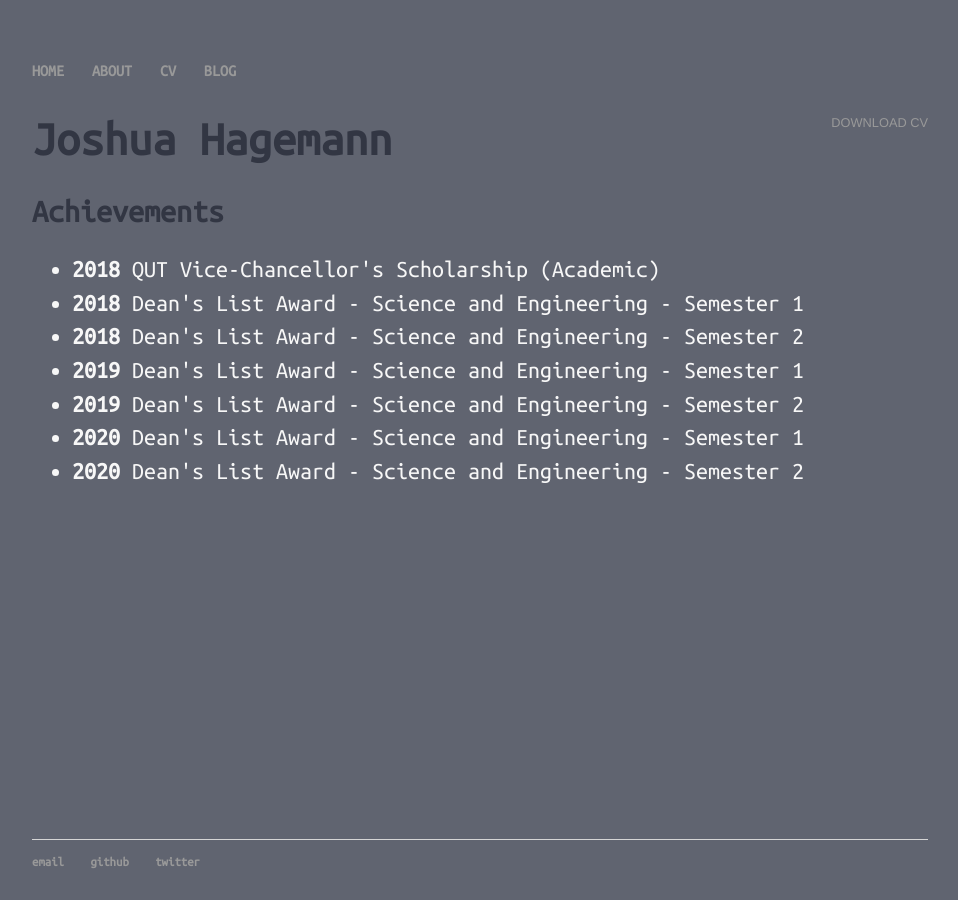
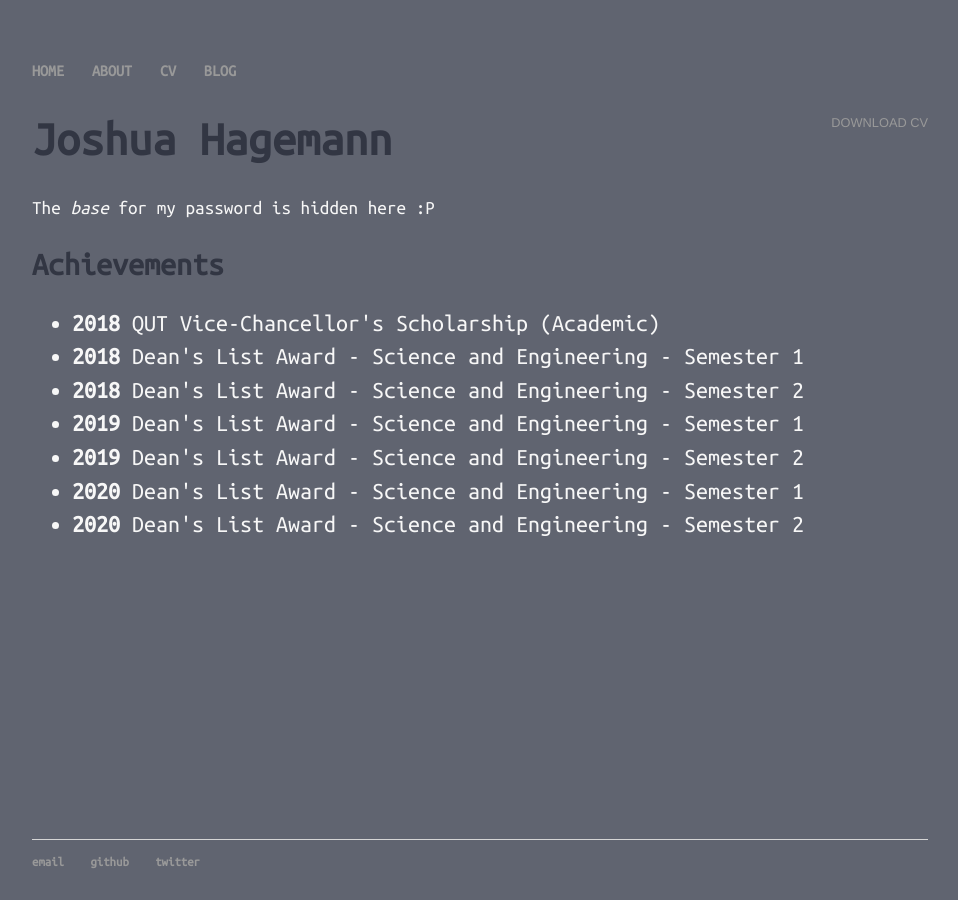
Before and after one commit to HagemannJ/HagemannJ.github.io, a Jekyll site: the page built from cv/index.html, in a window 1280 px wide. Shown: the whole page, without its empty margins (160-1118 px from the left). Built offline with Jekyll 4.4.1, drawn with Linux system fonts in a browser that asks for light colours.

Commit message:
Hid password for CV

```diff
--- a/cv/index.html
+++ b/cv/index.html
@@ -6,7 +6,7 @@ title: CV of Your Name
 	<div class="cv">
 		<a href="/files/JoshuaHagemannCV_2021.pdf" class="download" title="Download CV as PDF">Download CV</a>
 					<h1>Joshua Hagemann</h1>
-
+					<p id="YjhfN002az00WmReRmZ3VA==">The <em>base</em> for my password is hidden here :P</p>
 					<h2>Achievements</h2>
 					<ul>
 						<li><b>2018</b>	QUT Vice-Chancellor's Scholarship (Academic)</li>
```
